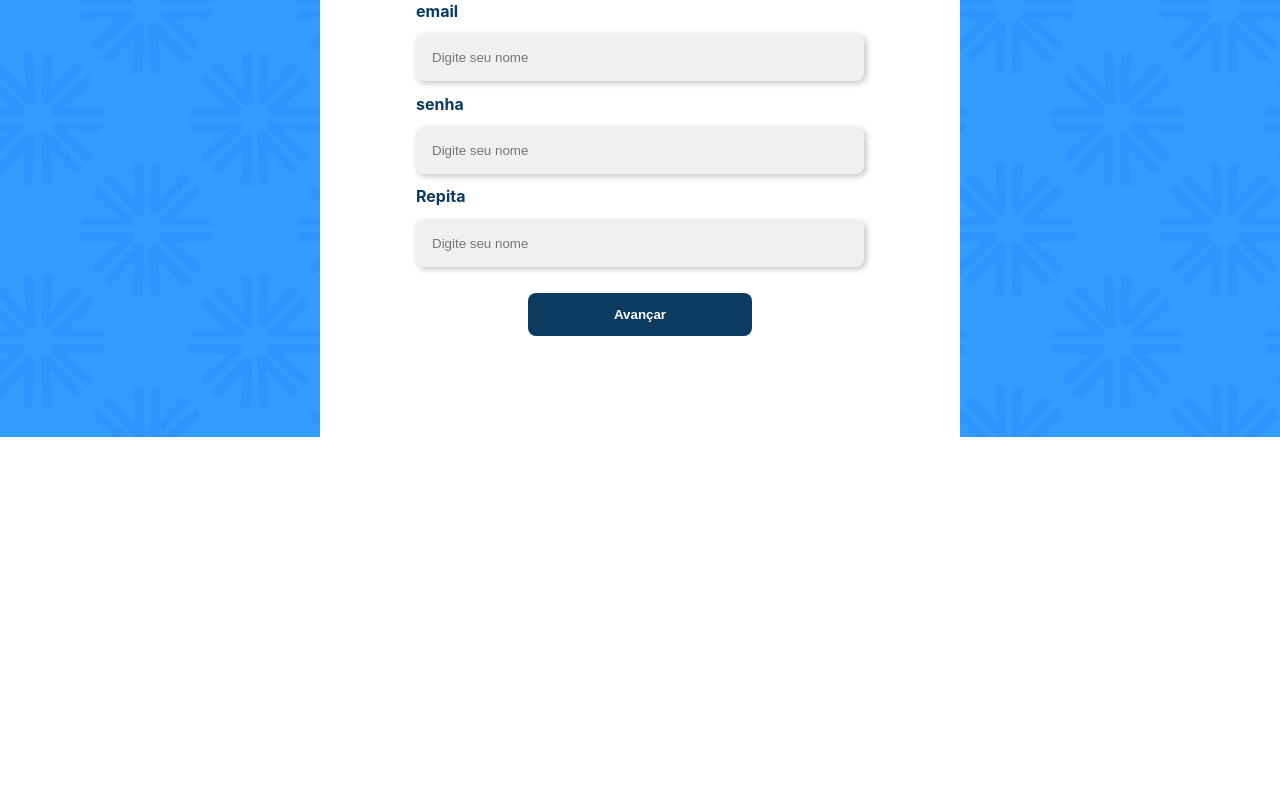
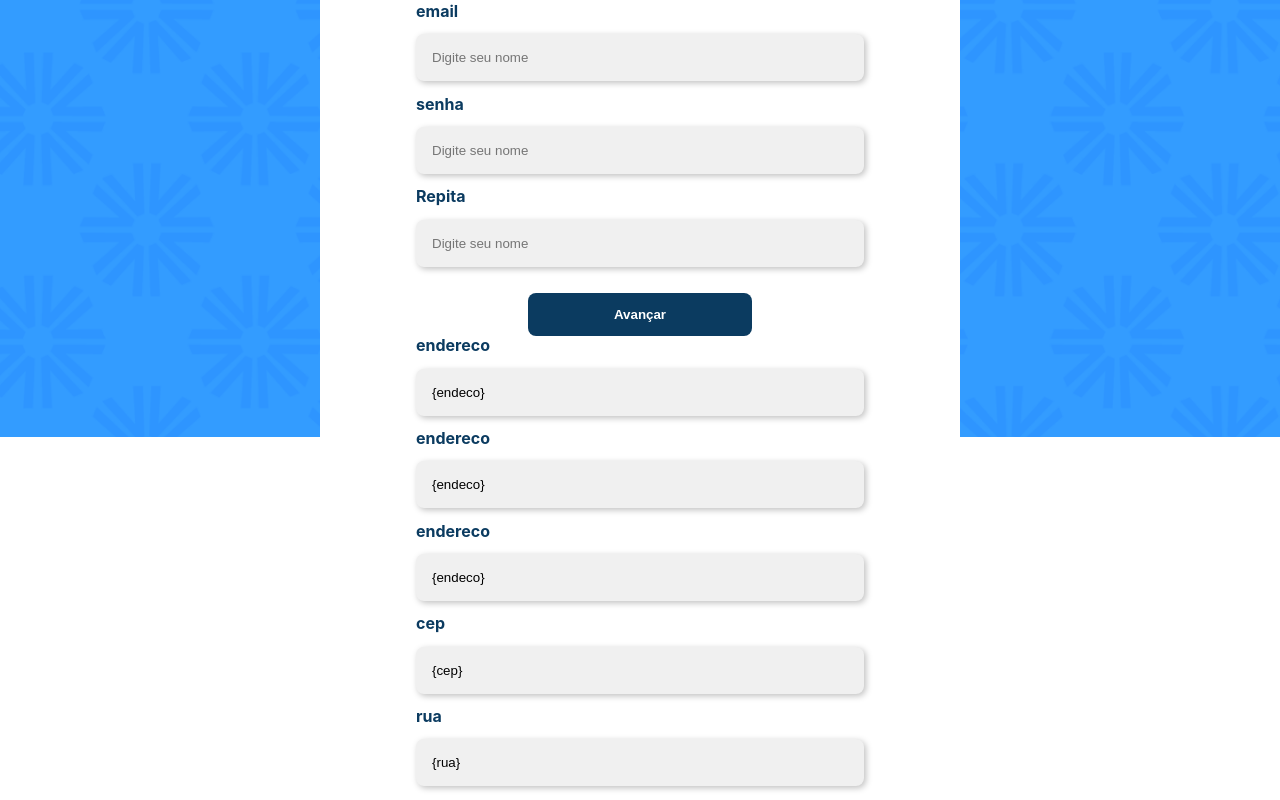
Before and after one commit to eduslug/react-authentication-system, a React (Create React App) app: page /cadastro in a window 1280 px wide. Shown: the part 363-1163 px from the top of the page. Before the commit the page ends 800 px from the top, so only its background shows below. Built offline with nearby package versions, Linux system fonts and the light colour scheme; the HTML template or start-up script is replaced by a standard one.

Commit message:
create-types/interface/Iclinica

```diff
--- a/src/components/CampoInput/index.tsx
+++ b/src/components/CampoInput/index.tsx
@@ -43,7 +43,7 @@ export default function CampoDigitacao({ valor, tipo, placeholder, onChange, lab
         onChange={(e) => onChange(e.target.value)}
         required
       />
-      </Container>
+    </Container>
 
   )
 }
--- a/src/pages/Cadastro/index.tsx
+++ b/src/pages/Cadastro/index.tsx
@@ -5,6 +5,7 @@ import React, { useState } from 'react';
 import CampoDigitacao from '../../components/CampoInput';
 import Botao from '../../components/Botao';
 import { Navigate, useNavigate } from 'react-router-dom';
+import Iclinica from '../../types/Iclinica';
 
 const Imagem = styled.img`
   padding: 2em 0;
@@ -63,18 +64,30 @@ export default function Cadastro() {
     const [senha, setSenha] = useState('');
     const [telefone, setTelefone] = useState('');
     const [cep, setCep] = useState('');
-    const [endeco, setRua] = useState('');
+    const [rua, setRua] = useState('');
+    const [complemento, setComplemento] = useState('');
     const [steppers, setSteppers] = useState([{ activeStep: 0 }]);
 
-    const navigate = useNavigate(); // Corrected the useNavigate usage
+    const navigate = useNavigate();
 
     const handleSubmit = (event: React.FormEvent<HTMLFormElement>): void => {
         event.preventDefault();
-        // You can add form submission logic here
-        // For example, redirect to another page after submission
         navigate('/login');
         alert('login teste')
         setSteppers(steppers.concat({ activeStep: 0 }));
+
+        const clinica: Iclinica = {
+            email: email,
+            nome: nome,
+            senha: senha,
+            endeco: {
+                cep: cep,
+                rua: rua,
+                /* numero: numero, */
+                complemento: complemento
+
+            }
+        }
 
     };
     console.log(handleSubmit)
@@ -137,6 +150,43 @@ export default function Cadastro() {
                     />
                     <BotaoCustomizado type='submit'>Avançar</BotaoCustomizado>
                 </Formulario>
+                <Formulario>
+                    <CampoDigitacao
+                        tipo='text'
+                        label='endereco'
+                        valor='{endeco}'
+                        onChange={setComplemento}
+                        placeholder='digite seu endereço'
+                    />
+                    <CampoDigitacao
+                        tipo='text'
+                        label='endereco'
+                        valor='{endeco}'
+                        onChange={setComplemento}
+                        placeholder='digite seu endereço'
+                    />
+                    <CampoDigitacao
+                        tipo='text'
+                        label='endereco'
+                        valor='{endeco}'
+                        onChange={setComplemento}
+                        placeholder='digite seu endereço'
+                    />
+                    <CampoDigitacao
+                        tipo='text'
+                        label='cep'
+                        valor='{cep}'
+                        onChange={setCep}
+                        placeholder='digite seu CEP:'
+                    />
+                    <CampoDigitacao
+                        tipo='text'
+                        label='rua'
+                        valor='{rua}'
+                        onChange={setRua}
+                        placeholder='digite sua rua'
+                    />
+                </Formulario>
             </>
         </>
     );
--- /dev/null
+++ b/src/types/Iclinica.ts
@@ -0,0 +1,12 @@
+import Cadastro from "../pages/Cadastro";
+
+export default interface Iclinica {
+    email: string;
+    nome: string;
+    senha: string;
+    endeco: {
+        cep: string;
+        rua: string;
+        complemento: string;
+    };
+}
--- a/src/usePost.ts
+++ b/src/usePost.ts
@@ -1,4 +1,3 @@
-import React from "react";
 import { useState } from "react";
 
 export default function usePost() {
```
